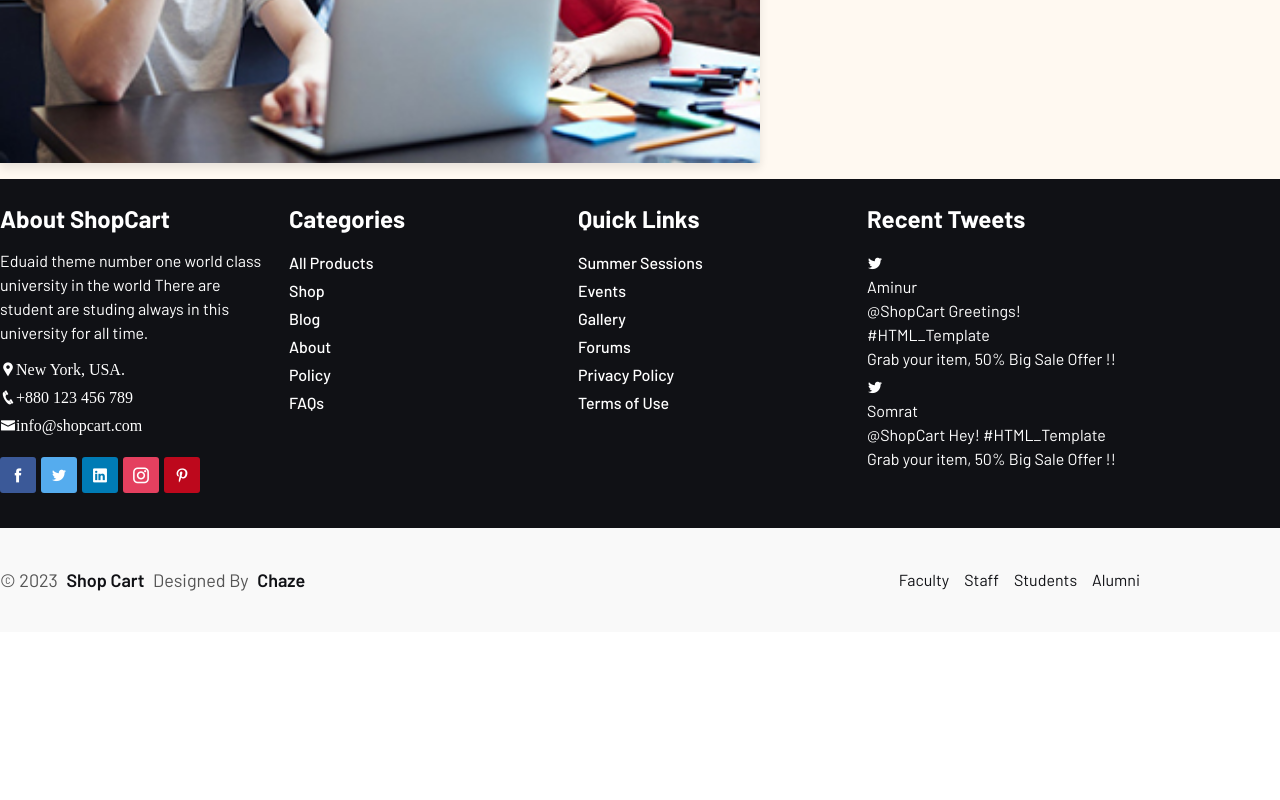
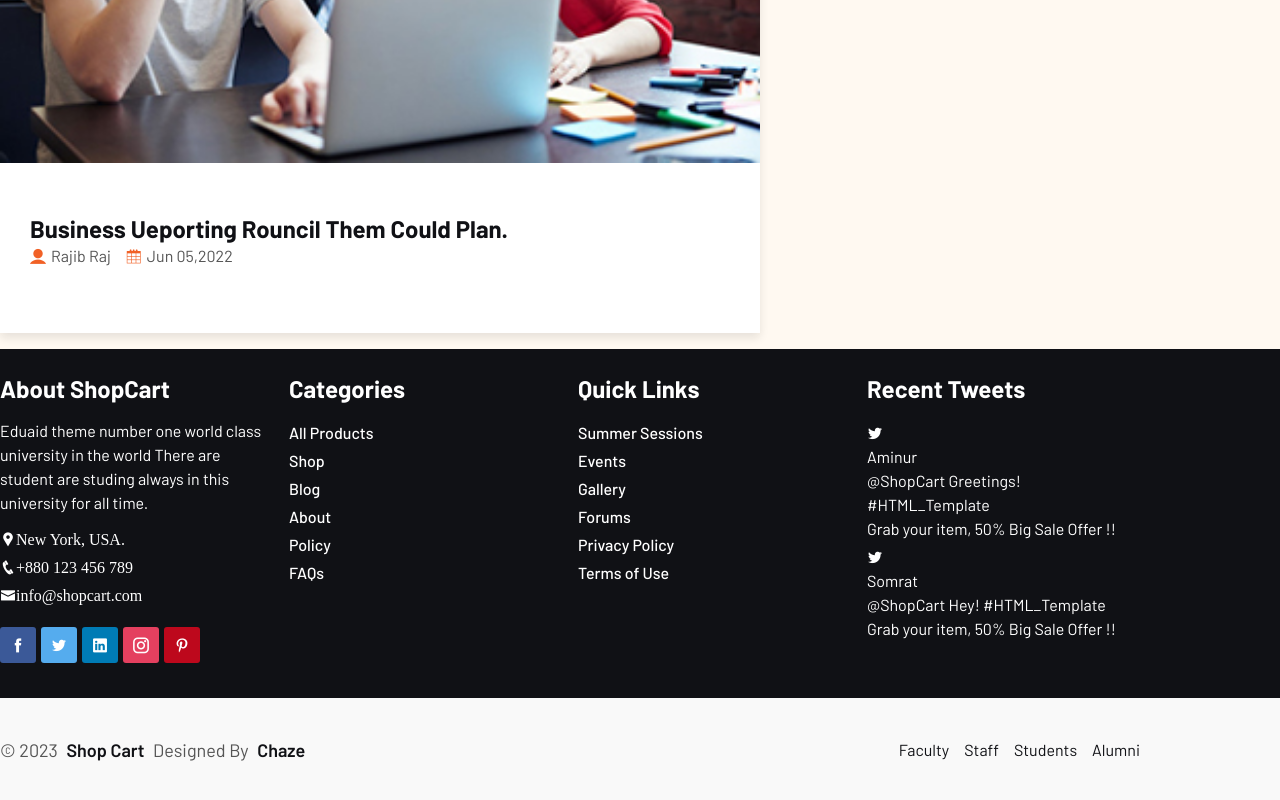
Before and after one commit to iwai-0310/Ecom-React, a React (Vite) app: page /blog/1 in a window 1280 px wide. Shown: the part 827-1627 px from the top of the page. Before the commit the page ends 1459 px from the top, so only its background shows below. Built offline with nearby package versions, Linux system fonts and the light colour scheme.

Commit message:
Adds author and publish date to blog view

```diff
--- a/src/shopComponent/BlogView.jsx
+++ b/src/shopComponent/BlogView.jsx
@@ -26,9 +26,30 @@ const BlogView = () => {
                         <div className="post-inner">
                           {result.map((item) => (
                             <div key={item.id}>
+                              {/* post thumb starts */}
                               <div className="post-thumb">
-                                <img src={item.imgUrl} alt="" />
+                                <img
+                                  src={item.imgUrl}
+                                  alt=""
+                                  className="w-100"
+                                />
                               </div>
+                              {/* post thumb ends */}
+                              {/* post content starts */}
+                              <div className="post-content">
+                                <h4>{item.title}</h4>
+                                <div className="meta-post">
+                                  <ul className="lab-ul">
+                                    {item.metaList.map((val, i) => (
+                                      <li key={i}>
+                                        <i className={val.iconName}></i>
+                                        {val.text}
+                                      </li>
+                                    ))}
+                                  </ul>
+                                </div>
+                              </div>
+                              {/* post content ends */}
                             </div>
                           ))}
                         </div>
```
